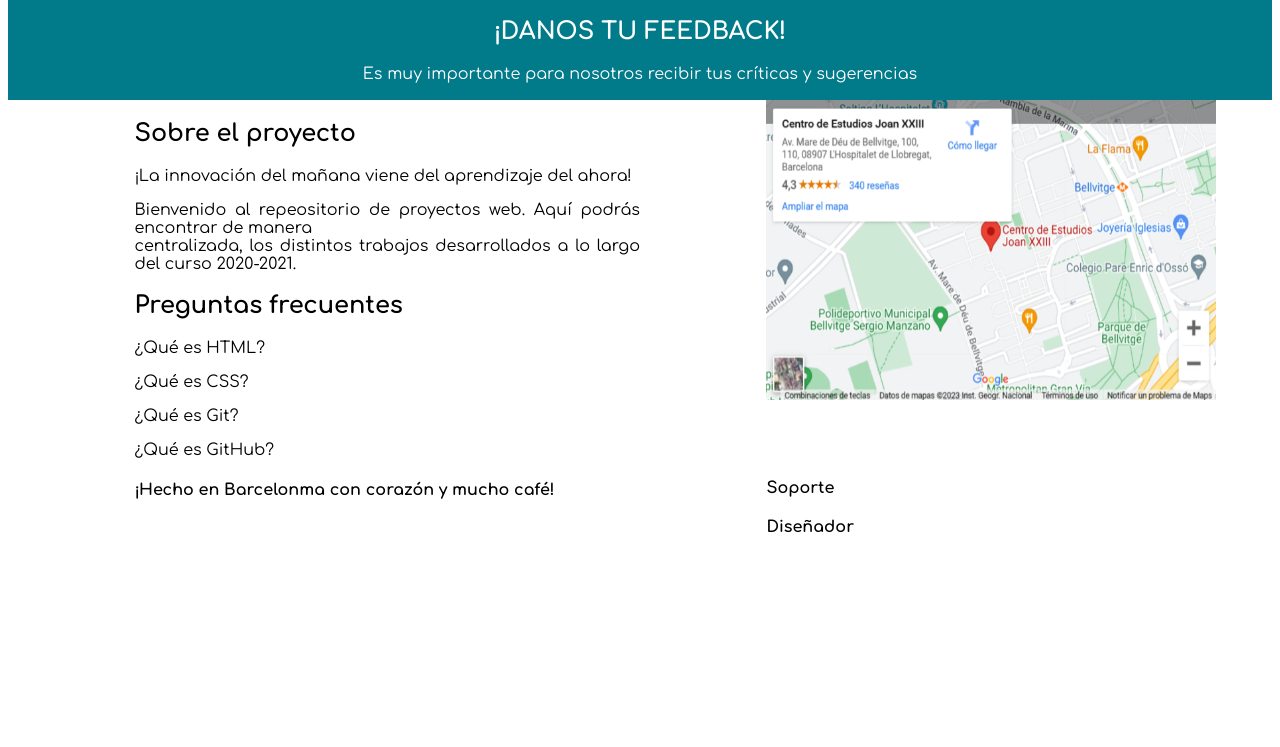
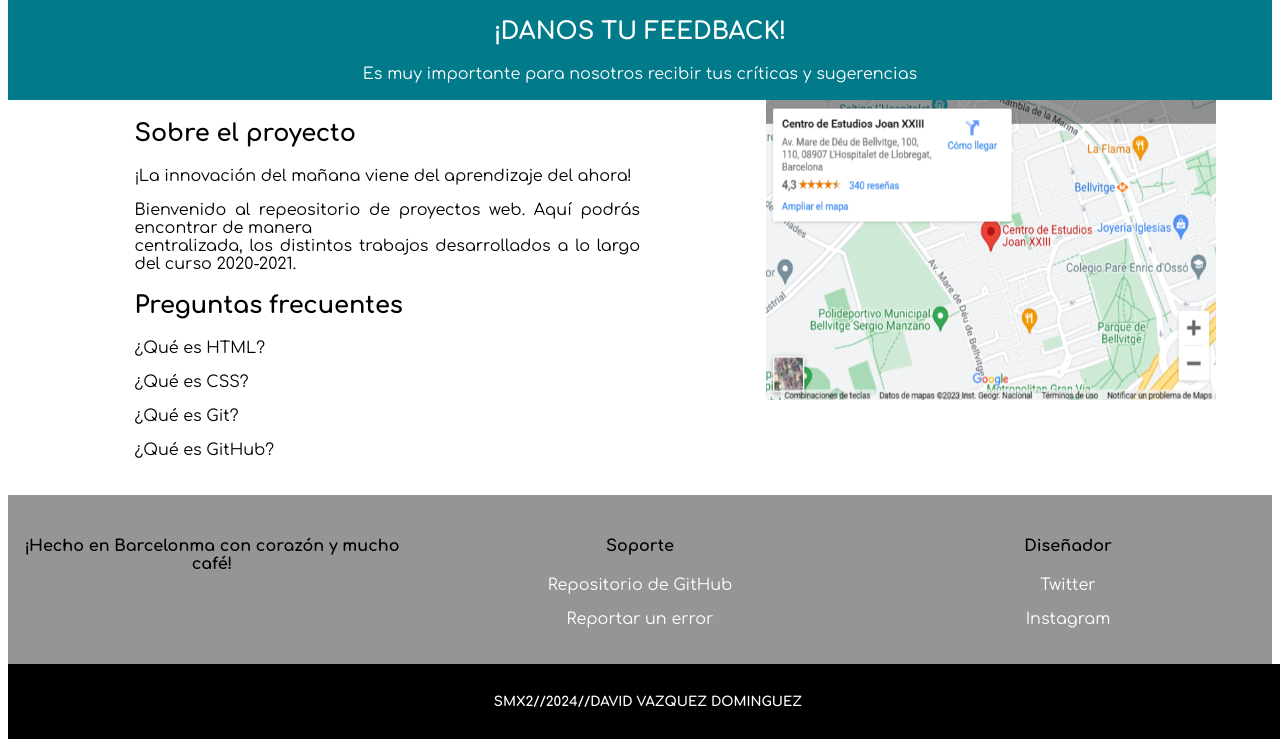
Before and after one commit to davidvazquez33/-UF5-A2-First-Code-a-responsive-web-, a plain HTML site: page index.html in a window 1280 px wide. Shown: the part 1135-1882 px from the top of the page. Before the commit the page ends 1701 px from the top, so only its background shows below. Drawn offline with Linux system fonts and the light colour scheme.

Commit message:
todo hecho sin mediaqueries

```diff
--- a/css/style.css
+++ b/css/style.css
@@ -12,6 +12,14 @@
     font-optical-sizing: auto;
     font-weight: <weight>;
     font-style: normal;
+}
+
+.letrafontsincentrarblancas{
+    font-family: "Comfortaa", sans-serif;
+    font-optical-sizing: auto;
+    font-weight: <weight>;
+    font-style: normal;
+    color: white;
 }
 
 .titulo {
@@ -82,3 +90,22 @@ header {
     width: 450px;
     height: 300px;
 }
+
+.prefoot {
+    width: 100%;
+    text-align: center;
+    display: grid;
+    grid-template-columns: repeat(3, 1fr);
+    gap: 20px;
+    background-color: rgba(44, 44, 44, 0.5);
+    padding: 20px 0;
+    margin-top: 20px;
+}
+
+footer {
+    width: 100%;
+    background-color: black;
+    text-align: center;
+    color: white;
+    padding: 8px;
+}
--- a/index.html
+++ b/index.html
@@ -58,16 +58,34 @@
             <p class="letrafontsincentrar">¿Qué es CSS?</p>
             <p class="letrafontsincentrar">¿Qué es Git?</p>
             <p class="letrafontsincentrar">¿Qué es GitHub?</p>
-            <h4 class="letrafontsincentrar">¡Hecho en Barcelonma con corazón y mucho café!</h4>
         </div>
 
         <div class="col2">
             <img src="./img/maps.png" alt="Foto google maps" class="imgmaps">
-            <br><br><br><br>
-            <h4 class="letrafontsincentrar">Soporte</h4>
-            <h4 class="letrafontsincentrar">Diseñador</h4>
+
         </div>
     </section>
 
+    <section class="prefoot">
+        <div>
+            <h4 class="letrafontsincentrar">¡Hecho en Barcelonma con corazón y mucho café!</h4>
+        </div>
+        <div>
+            <h4 class="letrafontsincentrar">Soporte</h4>
+            <p class="letrafontsincentrarblancas">Repositorio de GitHub</p>
+            <p class="letrafontsincentrarblancas">Reportar un error</p>
+        </div>
+        <div>
+            <h4 class="letrafontsincentrar">Diseñador</h4>
+            <p class="letrafontsincentrarblancas">Twitter</p>
+            <p class="letrafontsincentrarblancas">Instagram</p>
+        </div>
+    </section>
+
+    <footer>
+        <h5 class="letrafont">SMX2//2024//DAVID VAZQUEZ DOMINGUEZ</h5>
+    </footer>
+
+
 </body>
 </html>
```
